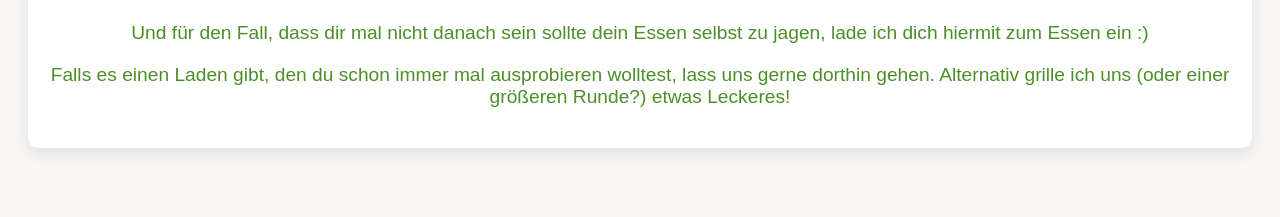
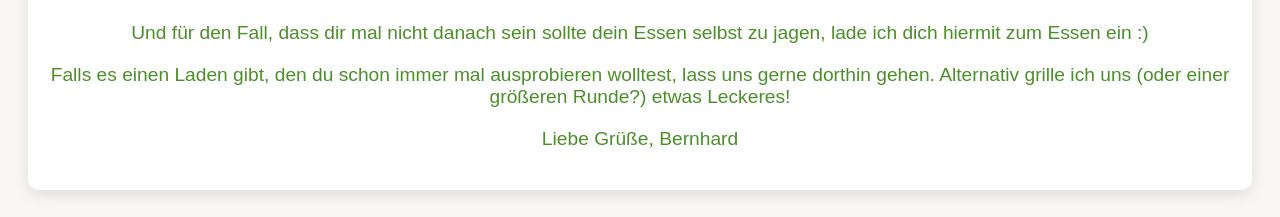
Before and after one commit to spammy-web/rafa, a plain HTML site: page index.html in a window 1280 px wide. Shown: the part 583-800 px from the top of the page. Drawn offline with Linux system fonts and the light colour scheme.

Commit message:
Update index.html

```diff
--- a/index.html
+++ b/index.html
@@ -56,6 +56,7 @@
 
         <p class="footer">Und für den Fall, dass dir mal nicht danach sein sollte dein Essen selbst zu jagen, lade ich dich hiermit zum Essen ein :)</p>
         <p class="footer">Falls es einen Laden gibt, den du schon immer mal ausprobieren wolltest, lass uns gerne dorthin gehen. Alternativ grille ich uns (oder einer größeren Runde?) etwas Leckeres!</p>
+        <p class="footer">Liebe Grüße, Bernhard</p>
     </div>
 
 </body>
```
